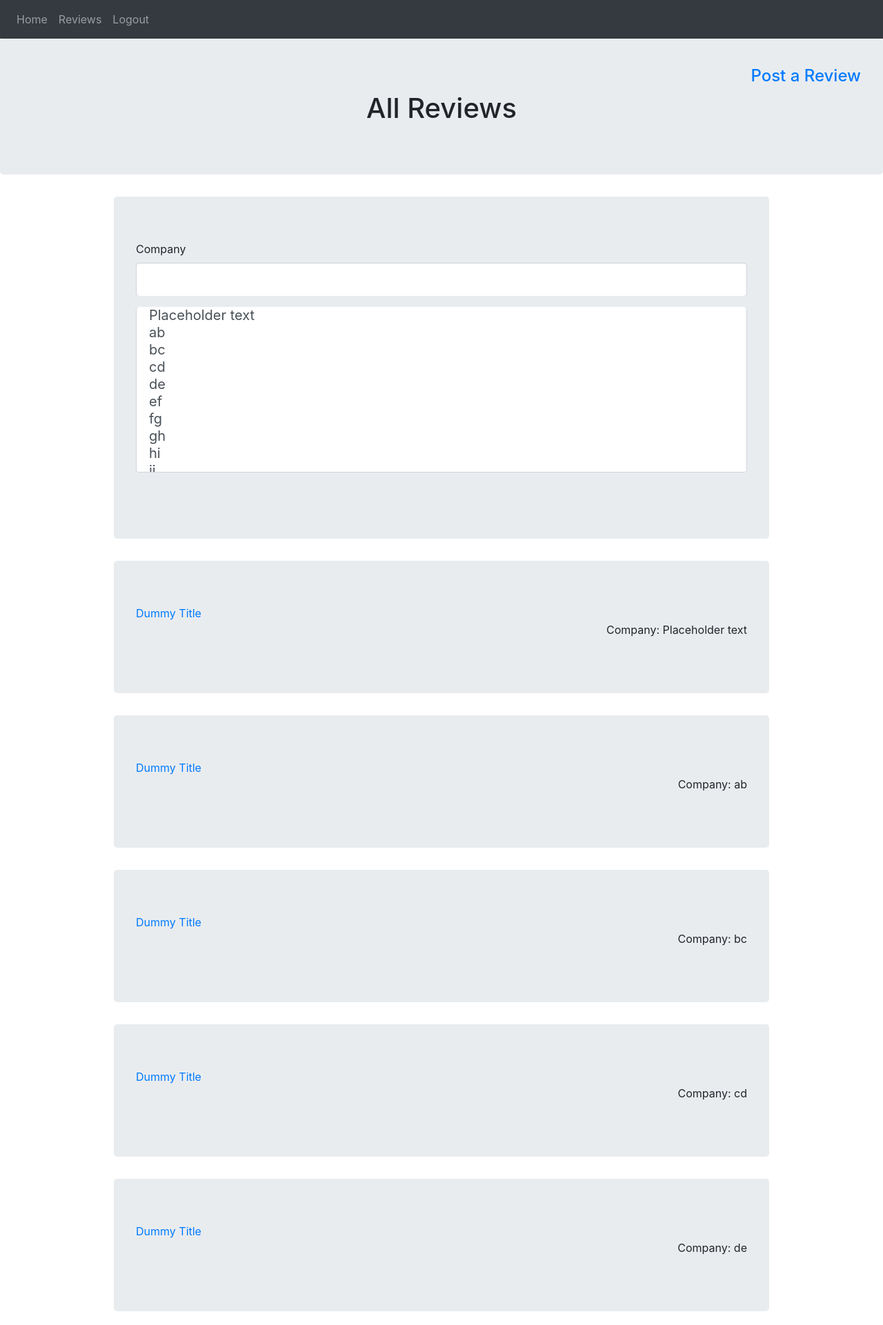
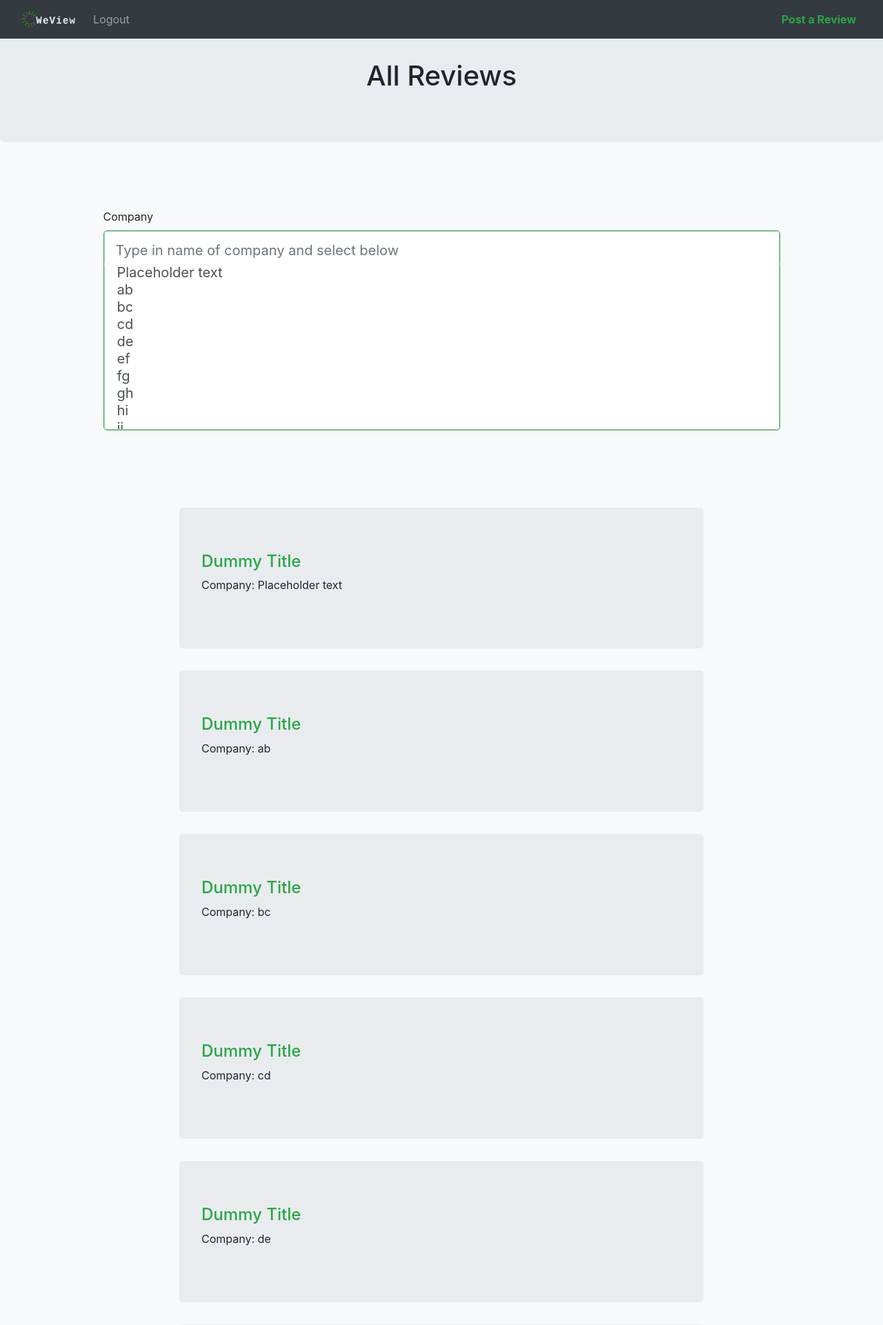
Before and after one commit to dval18/WeView, a Flask app: page /reviews in a window 1280 px wide. Shown: the top 1921 px of the page at 69% size. Run offline with Flask 2, Linux system fonts and the light colour scheme; some libraries are stand-ins or nearby versions.

Commit message:
Updated styling on reviews pages

```diff
--- a/templates/layout_for_after_login.html
+++ b/templates/layout_for_after_login.html
@@ -35,26 +35,9 @@
             }
         </script>
     </head>
-    <body>
+    <body class="bg-light">
         {% block scripts %}{% endblock %}
-        <nav class="navbar navbar-expand-lg navbar-dark bg-dark">
-            <div class="collapse navbar-collapse" id="navbarNav">
-                <ul class="navbar-nav">
-                    {% block back_button %}
-                    {% endblock %}
-                    <li>   </li>
-                    <li class="nav-item">
-                        <a class="nav-link" href="/home">Home</a>
-                    </li>
-                    <li class="nav-item">
-                        <a class="nav-link" href="/reviews">Reviews</a>
-                    </li>
-                    <li class="nav-item">
-                        <a class="nav-link" href="#">Logout</a>
-                    </li>
-                </ul>
-            </div>
-        </nav>
+        {% block navbar %}{% endblock %}
         {% with messages = get_flashed_messages(with_categories=true) %}
             {% if messages %}
                 {% for category, message in messages %}
--- a/templates/reviews.html
+++ b/templates/reviews.html
@@ -2,43 +2,62 @@
 {% block title %}
 <title>Reviews</title>
 {% endblock %}
+{% block navbar %}
+<nav class="navbar navbar-expand-md navbar-dark bg-dark fixed-top">
+  <div class="container-fluid">
+    <a class="navbar-brand" href="/home">
+      <img src="static/styles/images/small_logo.png" alt="logo" width="80px" height="30px" class="d-inline-block align-top">
+    </a>
+    <div class="collapse navbar-collapse" id="navbarNav">
+        <ul class="navbar-nav">
+            <li class="nav-item">
+                <a class="nav-link" href="#">Logout</a>
+            </li>
+        </ul>
+        <ul class="navbar-nav ml-auto">
+            <li class="nav-item">
+                <b><a class="nav-link text-success" href="/post">Post a Review</a></b>
+            </li>
+        </ul>
+
+    </div>
+</div>
+</nav>
+{% endblock %}
 {% block content %}
-    <div class="jumbotron text-center" style="padding-top:5vh">
-        <div class="row">
-            <div class="col-8"></div>
-            <div class="col-4"><h4 style="text-align:right"><a href="/post">Post a Review</a></h4></div>
-        </div>
+    <div class="jumbotron text-center" style="padding-top:5vh; margin-top:5.7vh;">
         <div class="row">
             <div class="col-4"></div>
             <div class="col-4"><h1>{{ title }}</h1></div>
             <div class="col-4"></div>
-
         </div>
     </div>
     <div class="container">
         <div class="row">
             <div class="col"></div>
-            <div class="col-10 jumbotron">
+            <div class="col-11 jumbotron bg-light">
                 <form method="POST" action="">
                     {{ form.hidden_tag() }}
                     <fieldset class="form-group">
-                        <div class="form-group">
-                            {{ form.company.label(class="form-control-label") }}
+                        {{ form.company.label(class="form-control-label") }}
+                        <div style="border:1px solid ; border-radius:5px;" class="text-success">
+                        <div class="form-group" style="padding-bottom:0px; margin-bottom:0px;">
                             {% if form.company.errors %}
-                                {{ form.company(class="form-control form-control-lg is-invalid") }}
+                                {{ form.company(class="form-control form-control-lg is-invalid", placeholder="Type in name of company and select below") }}
                                 <div class="invalid-feedback">
                                     {% for error in form.company.errors%}
                                         <span>{{error}}</span>
                                     {% endfor %}
                                 </div>
                             {% else %}
-                                {{ form.company(id="in", class="form-control form-control-lg", onkeyup="filter()", style="margin-bottom:0px; padding-bottom:0px; border-bottom:0px;") }}
+                                {{ form.company(id="in", class="form-control form-control-lg", onkeyup="filter()", placeholder="Type in name of company and select below", style="margin-bottom:0px; padding-bottom:0px; border-bottom:0px;") }}
                             {% endif %}
                         </div>
-                        <div class="form-group">
+                        <div class="form-group" style="padding-bottom:0px; margin-bottom:0px;">
                             {{ form.select(id="out", class="form-control form-control-lg", size="10",
                                 style="list-style-type:None; padding-top:0px; border-top:0px; margin-top:0px; height:30vh;",
                                 onchange="document.getElementById('in').value=document.getElementById('out').value", onchange="form.submit()") }}
+                        </div>
                         </div>
                     </fieldset>
                 </form>
@@ -50,11 +69,15 @@
         {% for data in reviews %}
             <div class="row">
                 <div class="col"></div>
-                    <div class="col-10 jumbotron">
-                        <a href="/read?id={{data['id']}}">
-                            {{data['title']}}
-                        </a>
-                        <p style="text-align:right">Company: {{data['company']}}</p>
+                    <div class="col-8 jumbotron">
+                        <b>
+                            <h4>
+                                <a href="/read?id={{data['id']}}" class="text-success">
+                                    {{data['title']}}
+                                </a>
+                            </h4>
+                        </b>
+                        <p style="text-align:left">Company: {{data['company']}}</p>
                     </div>
                 <div class="col"></div>
             </div>
```
Also changed, not shown: templates/post_review.html (+43 -18 lines), templates/read_review.html (+32 -7 lines).
